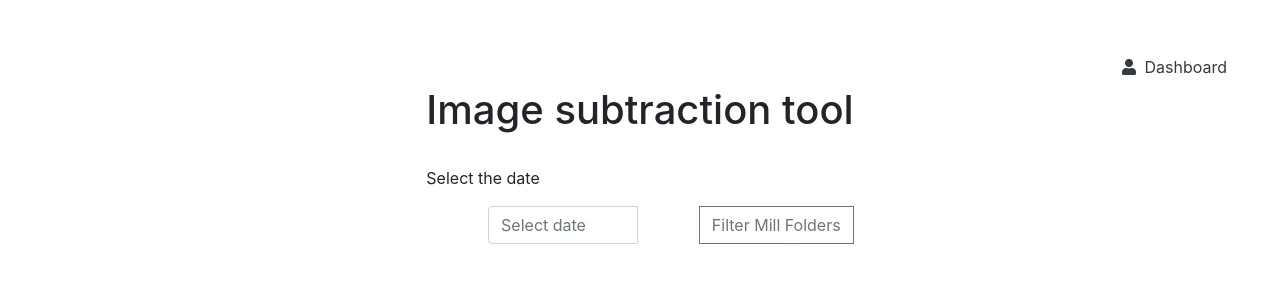
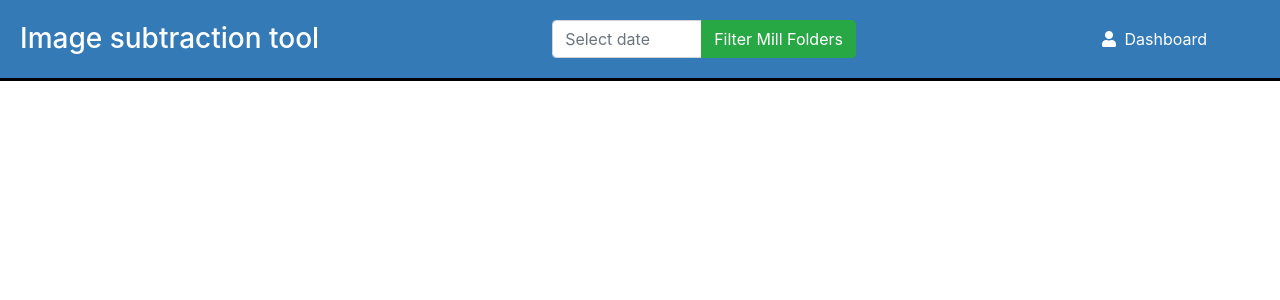
Before and after one commit to agathiyan2002/image-subtraction-tool, a Flask app: page / in a window 1280 px wide. Shown: the top 300 px of the page. Run offline with Flask 3, Linux system fonts and the light colour scheme; some libraries are stand-ins or nearby versions.

Commit message:
i changed ui add header with colors change circular bar indicator~

```diff
--- a/static/css/style.css
+++ b/static/css/style.css
@@ -1,3 +1,21 @@
+header {
+    background-color: #337ab7;
+    color: white;
+    padding: 20px;
+    margin-bottom: 20px;
+    border-bottom: 3px solid black;
+}
+
+header h3 {
+    margin-bottom: 0;
+}
+
+#button-addon2 {
+    background-color: #28a745;
+    color: white;
+    border-color: #28a745;
+}
+
 .datepicker {
     max-width: 150px;
     margin: auto;
@@ -115,3 +133,25 @@
     width: fit-content;
     height: fit-content;
 }
+
+#loadingSpinner {
+    position: fixed;
+    top: 50%;
+    left: 50%;
+    color: green;
+    font-size: 3rem;
+}
+
+
+#backButton,
+#submitBtn {
+    padding: 10px 20px;
+    width: 150px;
+    margin: 10px;
+}
+
+#submitBtn {
+    background-color: green;
+    border-color: green;
+    color: white;
+}
--- a/templates/index.html
+++ b/templates/index.html
@@ -15,10 +15,48 @@
 </head>
 
 <body>
+
+    <header>
+        <div class="container-fluid">
+            <div class="row justify-content-between align-items-center">
+                <!-- Move the "Image subtraction tool" heading to the left -->
+                <div>
+                    <h3 class="mb-0">Image subtraction tool</h3>
+                </div>
+                <!-- Move the Date Picker to the center -->
+                <div class="col-auto">
+                    <div class="input-group">
+                        <input type="text" class="form-control datepicker" placeholder="Select date"
+                            aria-label="Select date" aria-describedby="button-addon2">
+                        <div class="input-group-append">
+                            <button class="btn btn-outline-secondary" type="button" id="button-addon2"
+                                onclick="showMillFolders()">Filter Mill Folders</button>
+                        </div>
+                    </div>
+                </div>
+                <!-- Move the "Dashboard" button to the right -->
+                <div class="col-auto">
+                    <div class="row justify-content-end pr-4">
+                        <a href="{{ url_for('dashboard') }}" class="btn btn-link text-white mr-3 dashboard-link">
+                            <!-- Change text color to white -->
+                            <i class="fas fa-user mr-1 text-white"></i> Dashboard <!-- Change icon color to white -->
+                        </a>
+                    </div>
+
+                </div>
+            </div>
+        </div>
+    </header>
+
+
+
+
+
     <div id="qualityCheckingFrame" class="d-none">
         <div class="d-flex justify-content-between">
             <!-- Back button -->
-            <button id="backButtonQuaty" class="btn btn-outline-secondary back-button" onclick="hideQualityCheckingFrame()">
+            <button id="backButtonQuaty" class="btn btn-outline-secondary back-button"
+                onclick="hideQualityCheckingFrame()">
                 <i class="fas fa-arrow-left"></i> Back
             </button>
 
@@ -35,39 +73,17 @@
 
 
 
-    <div class="container-fluid mt-5">
-        <div class="row justify-content-end pr-4">
-            <a href="{{ url_for('dashboard') }}" class="btn btn-link text-dark mr-3 dashboard-link">
-                <i class="fas fa-user mr-1"></i> Dashboard
-            </a>
-        </div>
 
-        <div class="row justify-content-center">
-            <div class="col-auto">
-                <h1>Image subtraction tool</h1><br>
-                <p>Select the date</p>
-                <div class="input-group mb-3">
-                    <input type="text" class="form-control datepicker" placeholder="Select date"
-                        aria-label="Select date" aria-describedby="button-addon2">
-                    <div class="input-group-append">
-                        <button class="btn btn-outline-secondary" type="button" id="button-addon2"
-                            onclick="showMillFolders()">Filter Mill Folders</button>
-                    </div>
-                    <div id="loadingSpinner" class="spinner-border text-primary ml-2" role="status"
-                        style="display: none;">
+
+
+    <div id="loadingSpinner" class="spinner-border text-primary ml-2" role="status" style="display: none;">
         <span class="sr-only">Loading...</span>
     </div>
-
-
-                </div>
-            </div>
-        </div>
-
-
 
     <div id="millFolders"></div>
     <button id="backButton" class="btn btn-outline-secondary d-none" onclick="goBack()">Back</button>
     <button id="submitBtn" class="btn btn-primary d-none" onclick="submitImages()">Submit</button>
+
 
     <div id="imageDisplay" class="mt-6"></div>
     <div class="modal fade" id="imageModal" tabindex="-1" role="dialog" aria-labelledby="imageModalLabel"
```
Lines whose indentation alone changed are shown as unchanged.
